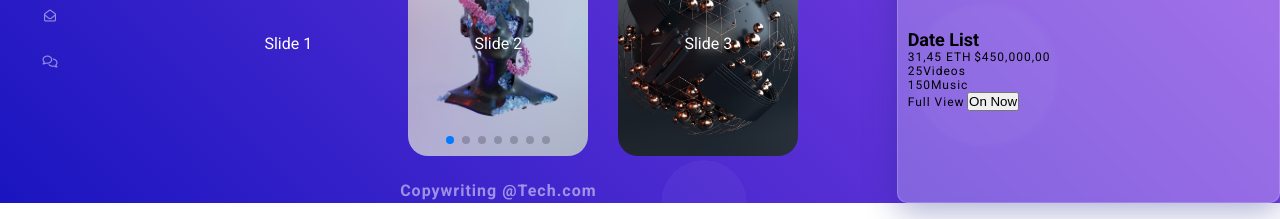
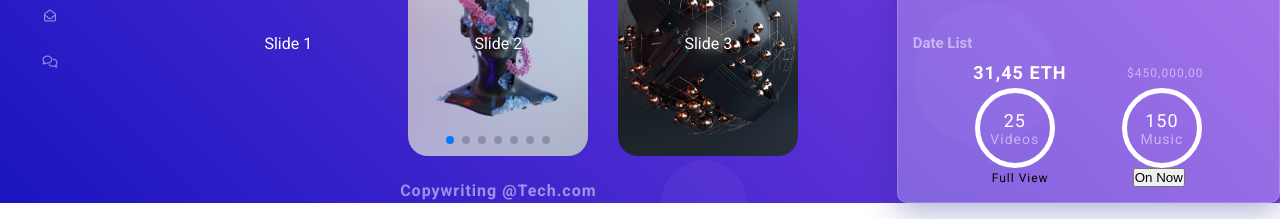
Before and after one commit to Christiano0407/siteWebAnimation, a website: page src/html/index.html in a window 1280 px wide. Shown: the part 597-816 px from the top of the page. Drawn offline with nearby package versions, Linux system fonts and the light colour scheme.

Commit message:
circle-2

```diff
--- a/src/css/landing/asideTwo.css
+++ b/src/css/landing/asideTwo.css
@@ -148,10 +148,103 @@
   filter: none;
   font-size: 2rem;
 }
+/* = Date =*/
 .as .as__date {
   grid-area: date;
   width: 100%;
   height: 100%;
   margin: 0 auto;
   padding: 1rem;
+  flex-direction: column;
+  display: flex;
 }
+.as__date .date-title {
+  width: 100%;
+}
+.date-title h3 {
+  color: #fff;
+  filter: opacity(0.5);
+  padding: .5rem;
+  font-size: 1.5rem;
+}
+.as__date .date-text {
+  width: 100%;
+  padding: .5rem;
+  display: flex;
+  justify-content: space-evenly;
+  align-items: center;
+}
+.date-text .date-text-one {
+color: #fff;
+font-size: 1.8rem;
+font-weight: 700;
+}
+.date-text .date-text-two {
+ color: #fff;
+font-size: 1.8rem
+font-weight: 700;
+filter: opacity(0.5);
+}
+.as__date .circle {
+  width: 100%;
+  display: flex;
+  justify-content: space-evenly;
+  align-items: center;
+}
+.circle .circle-one {
+  width: 80px;
+  height: 80px;
+  border-radius: 50%;
+  background: transparent;
+  border: 5px solid white;
+  display: flex;
+  flex-direction: column;
+  align-items: center;
+  justify-content: center;
+
+}
+.circle-one p {
+  color: #fff;
+  flex-direction: column;
+  width: 100%;
+  display: flex;
+  justify-content: center;
+  align-items: center;
+  font-size: 1.8rem;
+}
+.circle-one p span {
+  color: #fff;
+  filter: opacity(0.5);
+  font-size: 1.4rem;
+}
+.circle .circle-two {
+ width: 80px;
+height: 80px;
+border-radius: 50%;
+background: transparent;
+border: 5px solid white;
+display: flex;
+flex-direction: column;
+align-items: center;
+justify-content: center;
+}
+.circle-two p {
+  color: #fff;
+  flex-direction: column;
+  width: 100%;
+  display: flex;
+  justify-content: center;
+  align-items: center;
+  font-size: 1.8rem;
+}
+.circle-two p span {
+  color: #fff;
+  filter: opacity(0.5);
+  font-size: 1.4rem;
+}
+.as__date .date-btn {
+  width: 100%;
+  display: flex;
+  justify-content: space-evenly;
+  align-items: center;
+}
```
